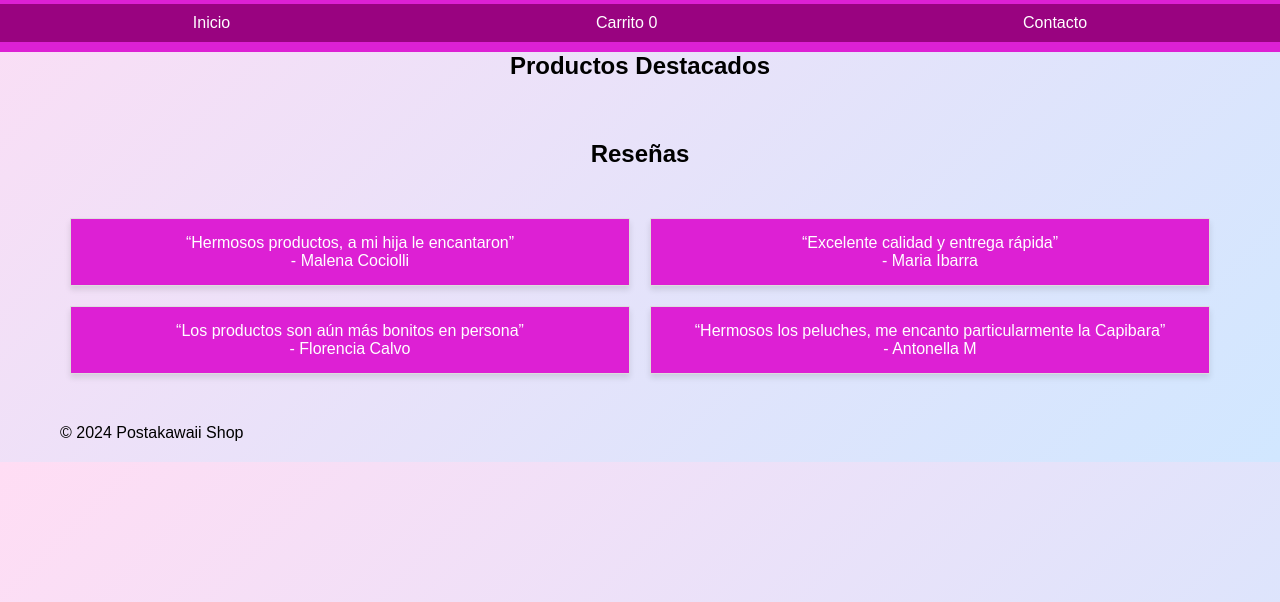
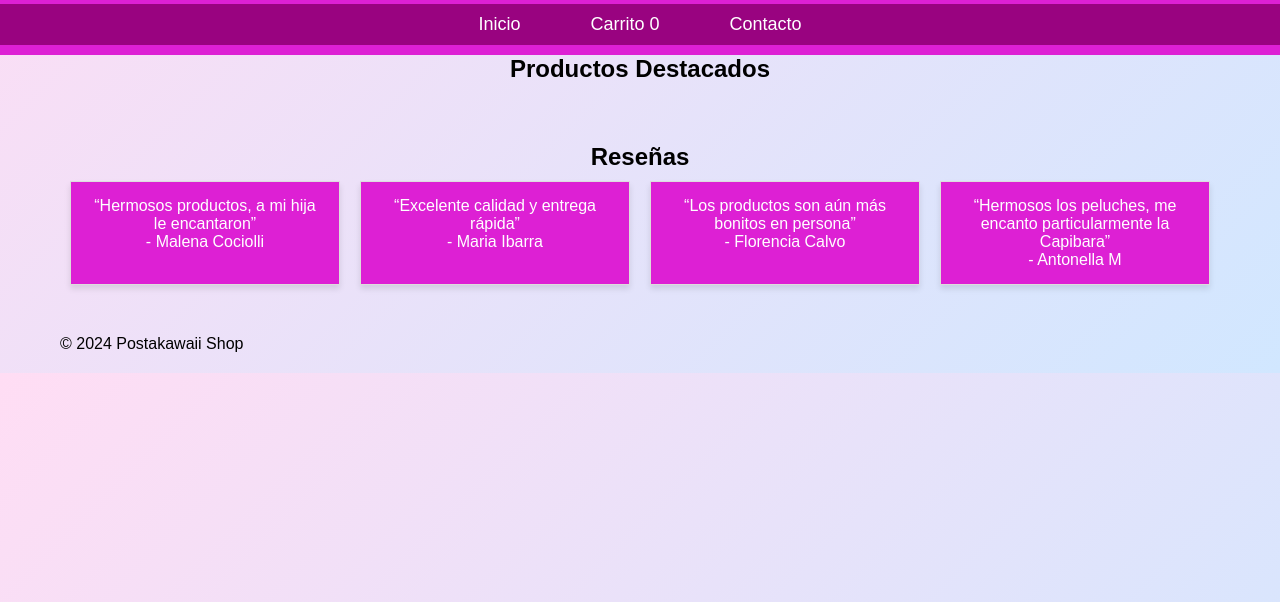
Before and after one commit to GabrielaArocha/Postakawaiishop, a plain HTML site: page index.html in a window 1280 px wide. Shown: the part 198-800 px from the top of the page. Drawn offline with Linux system fonts and the light colour scheme; no server answers.

Commit message:
Cuarta versión: Actualización del navbar en la página de contacto

```diff
--- a/index.html
+++ b/index.html
@@ -7,55 +7,40 @@
     <link rel="stylesheet" href="./css/styles.css">
     <link href="https://fonts.googleapis.com/css2?family=Roboto:wght@400;700&display=swap" rel="stylesheet"> <!-- Google Fonts -->
     <style>
-        /* Embebido de CSS básico */
-        body {
-            font-family: 'Quicksand', sans-serif;
-        }
-        .producto {
-            border: 1px solid #ddd;
-            border-radius: 8px;
-            padding: 20px;
-            text-align: center;
-            box-shadow: 0 2px 10px rgba(0, 0, 0, 0.1);
-            transition: transform 0.3s ease;
+        /* Navbar general */
+        .navbar {
+            background-color: #990380;
+            padding: 10px;
         }
 
-        .producto:hover {
-            transform: scale(1.05);
+        .navbar-list {
+            display: flex;
+            justify-content: center;
+            gap: 20px;
+            list-style-type: none;
+            margin: 0;
+            padding: 0;
         }
 
-        .contenedor-productos {
-            display: flex;
-            flex-wrap: wrap;
-            justify-content: space-around;
-            gap: 20px;
+        .navbar-list li {
+            display: inline-block;
         }
 
-        .producto img {
-            max-width: 100%;
+        .navbar-list a {
+            color: white;
+            text-decoration: none;
+            font-size: 18px;
+            padding: 10px 15px;
             border-radius: 5px;
+            transition: background-color 0.3s ease;
         }
 
-        .navbar ul {
-            display: flex;
-            justify-content: space-around;
-            list-style-type: none;
-            padding: 0;
-        }
-        .navbar ul li {
-            margin: 0 10px;
-        }
-
-        .grid-reseñas {
-            display: grid;
-            grid-template-columns: repeat(2, 1fr);
-            gap: 20px;
-            margin-top: 40px;
+        .navbar-list a:hover {
+            background-color: #5c6bc0;
         }
     </style>
 </head>
 <body>
-
     <!-- Encabezado -->
     <header>
         <a href="index.html">
@@ -63,22 +48,19 @@
         </a>
         <h1>Postakawaii Shop</h1>
         <nav class="navbar">
-            <ul>
+            <ul class="navbar-list">
                 <li><a href="index.html">Inicio</a></li>
                 <li><a href="carrito.html">Carrito <span id="contador-carrito">0</span></a></li>
                 <li><a href="contacto.html">Contacto</a></li>
             </ul>
         </nav>
     </header>
-
     <main>
         <h2 class="centrado">Productos Destacados</h2>
-
         <!-- Contenedor de productos (FLEXBOX) -->
         <section class="contenedor-productos" id="contenedor-productos">
             <!-- Los productos se cargarán aquí dinámicamente -->
         </section>
-
         <section id="reseñas">
             <h2>Reseñas</h2>
             <div class="grid-reseñas">
@@ -101,12 +83,10 @@
             </div>
         </section>
     </main>
-
     <!-- Pie de página -->
     <footer>
         <p>© 2024 Postakawaii Shop</p>
     </footer>
-
     <!-- Enlace al archivo JS -->
     <script src="./script.js/index.js"></script>
 </body>
```
Also changed, not shown: carrito.html (+0 -7 lines), contacto.html (+0 -1 lines).
